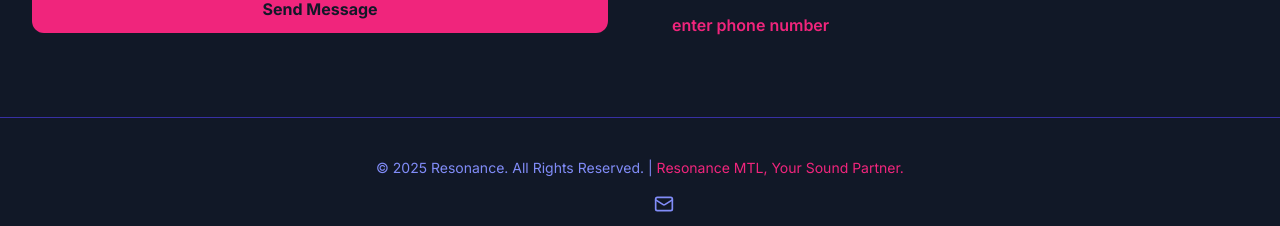
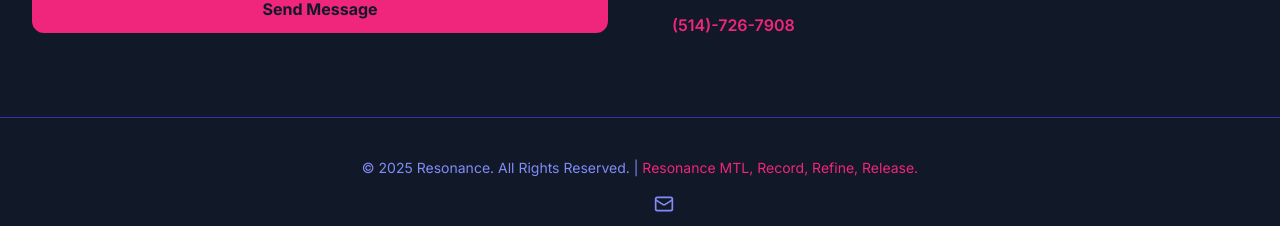
Before and after one commit to uudesign-co/studio-resonance-mtl, a plain HTML site: page contact.html in a window 1280 px wide. Shown: the part 1151-1377 px from the top of the page. Drawn offline with nearby package versions, Linux system fonts and the light colour scheme; some icons are missing.

Commit message:
Add files via upload

```diff
--- a/contact.html
+++ b/contact.html
@@ -108,7 +108,7 @@
                             <h3 class="text-xl font-semibold text-white">Resonance MTL</h3>
                             <p class="mt-2">5524 Saint-Patrick St. Suite 305</p>
                             <p>Montreal, QC, H4E 1A8</p>
-                            <p class="mt-4 text-accent font-semibold">enter phone number</p>
+                            <p class="mt-4 text-accent font-semibold">(514)-726-7908</p>
                         </div>
                     </div>
                 </div>
@@ -118,7 +118,7 @@
 
     <footer class="bg-gray-900 border-t border-indigo-800">
         <div class="max-w-7xl mx-auto px-4 sm:px-6 lg:px-8 py-10 text-center text-indigo-400 text-sm">
-            <p>&copy; 2025 Resonance. All Rights Reserved. | <span class="text-accent">Resonance MTL, Your Sound Partner.</span></p>
+            <p>&copy; 2025 Resonance. All Rights Reserved. | <span class="text-accent">Resonance MTL, Record, Refine, Release.</span></p>
             <div class="mt-4 flex justify-center space-x-6">
                 <a href="https://www.instagram.com/studio_resonance_mtl/" target="_blank" rel="noopener noreferrer" class="hover:text-accent transition duration-200"><i data-lucide="instagram" class="w-5 h-5"></i></a>
                 <a href="#" class="hover:text-accent transition duration-200"><i data-lucide="facebook" class="w-5 h-5"></i></a>
```
Also changed, not shown: about.html (+1 -1 lines), gallery.html (+1 -1 lines), gear.html (+1 -1 lines), index.html (+1 -1 lines).
